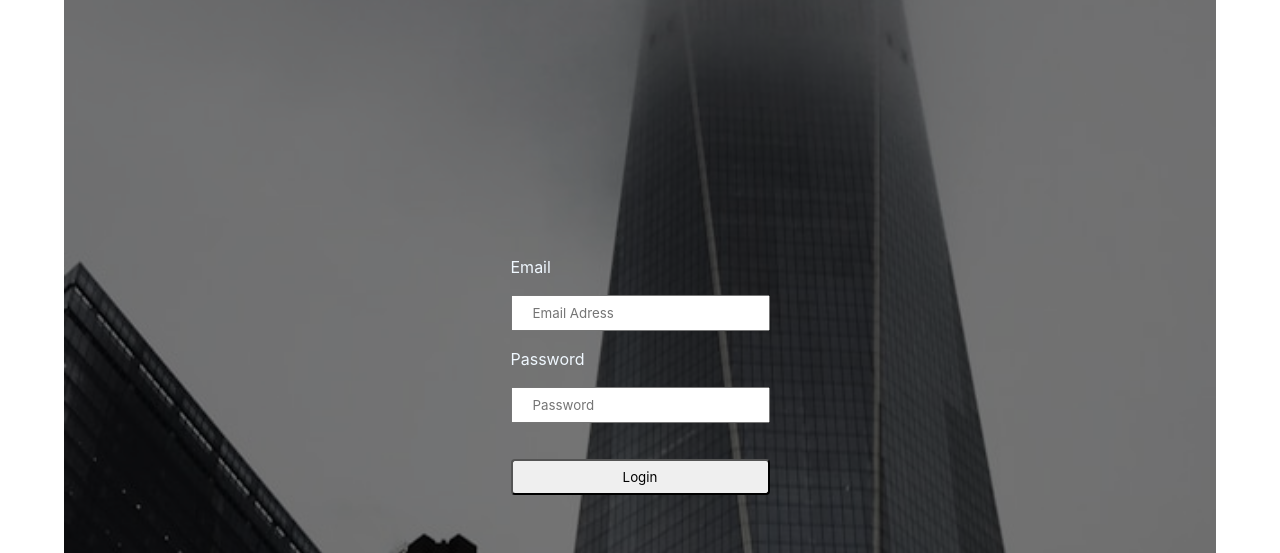
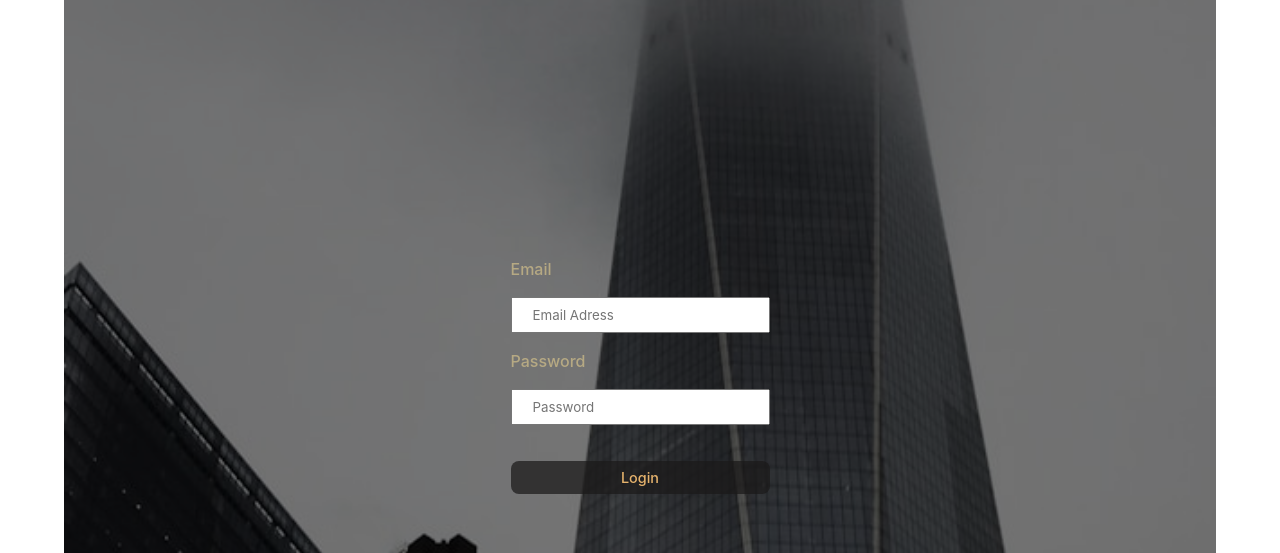
Before and after one commit to JPereyra7/realestate-frontend, a website: page index.html in a window 1280 px wide. Both pictures are taken after a click on the picture 635 px from the left and 400 px from the top of the page. Shown: the top 553 px of the page. Drawn offline with nearby package versions, Linux system fonts and the light colour scheme.

Commit message:
:lipstick:

```diff
--- a/src/css/login.css
+++ b/src/css/login.css
@@ -78,7 +78,8 @@ body {
 
 label {
   font-size: 1em;
-  color: aliceblue;
+  color: rgba(206, 188, 137, 0.736);
+  font-weight: 500;
 }
 
 #usernameInput {
@@ -92,18 +93,25 @@ label {
 .signIn {
   margin-top: 20px;
   padding: 8px 83px;
-  border-radius: 4px;
+  border-radius: 8px;
+  font-size: .9em;
+  background-color: rgba(27, 26, 26, 0.721);
+  color: #e6b36d;
+  border: none;
+  font-weight: 500;
 }
 
 .signIn:hover {
   transition: 0.7s ease;
-  background-color: #e6b36d;
+  background-color: hsla(35, 71%, 66%, 0.737);
   color: aliceblue;
   cursor: pointer;
+  font-weight: 500;
 }
 
 .signIn:active {
   transition: 0.7s ease;
-  background-color: #e6b36d;
+  background-color: hsla(35, 71%, 66%, 0.737);
   color: aliceblue;
+  font-weight: 500;
 }
```
